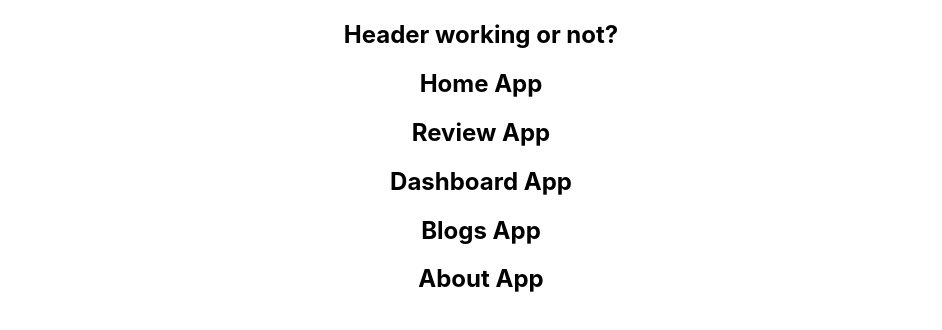
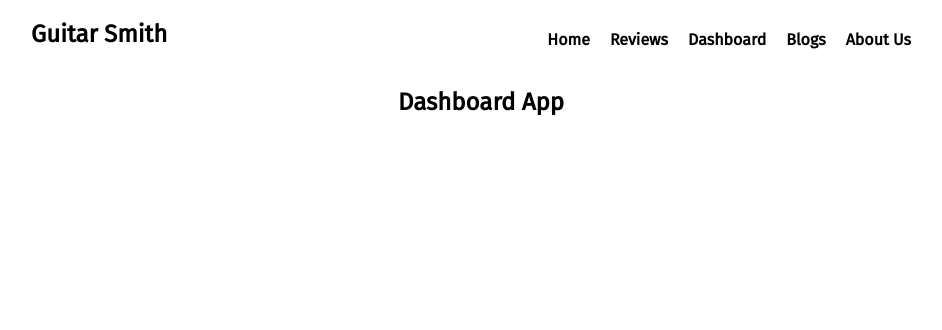
Before and after one commit to n00bNn00b/guitar-smith, a React (Create React App) app: page /dashboard in a window 1280 px wide. Shown: the top 330 px of the page, without its empty margins (159-1101 px from the left). Built offline with nearby package versions, Linux system fonts and the light colour scheme; the HTML template or start-up script is replaced by a standard one.

Commit message:
mock api created for the review app

```diff
--- a/public/index.html
+++ b/public/index.html
@@ -24,7 +24,13 @@
       work correctly both with client-side routing and a non-root public URL.
       Learn how to configure a non-root public URL by running `npm run build`.
     -->
-    <title>React App</title>
+    <title>Guitar Smith</title>
+    <!-- <style>
+      body {
+        background-color: black;
+        color: #e2a53f;
+      }
+    </style> -->
   </head>
   <body>
     <noscript>You need to enable JavaScript to run this app.</noscript>
--- a/src/App.js
+++ b/src/App.js
@@ -1,10 +1,24 @@
+import { Route, Routes } from "react-router-dom";
 import "./App.css";
+import About from "./components/About/About";
+import Blogs from "./components/Blogs/Blogs";
+import Dashboard from "./components/Dashboard/Dashboard";
 import Header from "./components/Header/Header";
+import Home from "./components/Home/Home";
+import Reviews from "./components/Reviews/Reviews";
 
 function App() {
   return (
     <div className="App">
       <Header />
+      <Routes>
+        <Route path="/" element={<Home />} />
+        <Route path="/home" element={<Home />} />
+        <Route path="/about" element={<About />} />
+        <Route path="/blogs" element={<Blogs />} />
+        <Route path="/reviews" element={<Reviews />} />
+        <Route path="/dashboard" element={<Dashboard />} />
+      </Routes>
     </div>
   );
 }
--- /dev/null
+++ b/src/components/Header/Header.css
@@ -0,0 +1,18 @@
+@import url("https://fonts.googleapis.com/css2?family=Fira+Sans&display=swap");
+div {
+  font-family: "Fira Sans", sans-serif;
+}
+
+.nav-bar {
+  display: flex;
+  justify-content: space-around;
+}
+.menu-item {
+  margin-top: 30px;
+}
+.menu-item a {
+  color: black;
+  font-weight: 800;
+  text-decoration: none;
+  margin-right: 20px;
+}
--- a/src/components/Header/Header.js
+++ b/src/components/Header/Header.js
@@ -1,19 +1,22 @@
 import React from "react";
-import About from "../About/About";
-import Blogs from "../Blogs/Blogs";
-import Dashboard from "../Dashboard/Dashboard";
-import Home from "../Home/Home";
-import Reviews from "../Reviews/Reviews";
+import { Link } from "react-router-dom";
+import "./Header.css";
 
 const Header = () => {
   return (
     <div>
-      <h2>Header working or not?</h2>
-      <Home />
-      <Reviews />
-      <Dashboard />
-      <Blogs />
-      <About />
+      <nav className="nav-bar">
+        <div>
+          <h2>Guitar Smith</h2>
+        </div>
+        <div className="menu-item">
+          <Link to="/home">Home</Link>
+          <Link to="/reviews">Reviews</Link>
+          <Link to="/dashboard">Dashboard</Link>
+          <Link to="/blogs">Blogs</Link>
+          <Link to="/about">About Us</Link>
+        </div>
+      </nav>
     </div>
   );
 };
```
Also changed, not shown: public/reviews.json (added, +56 -0 lines).
